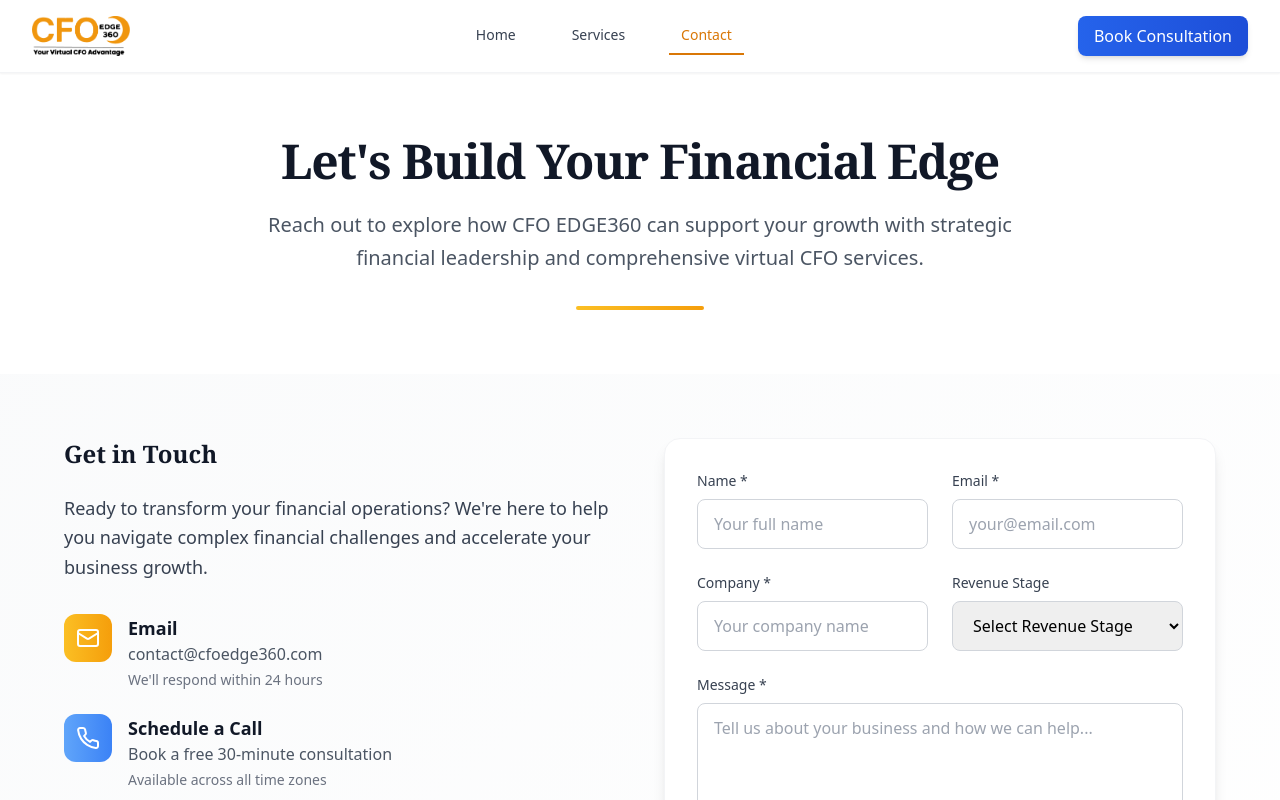
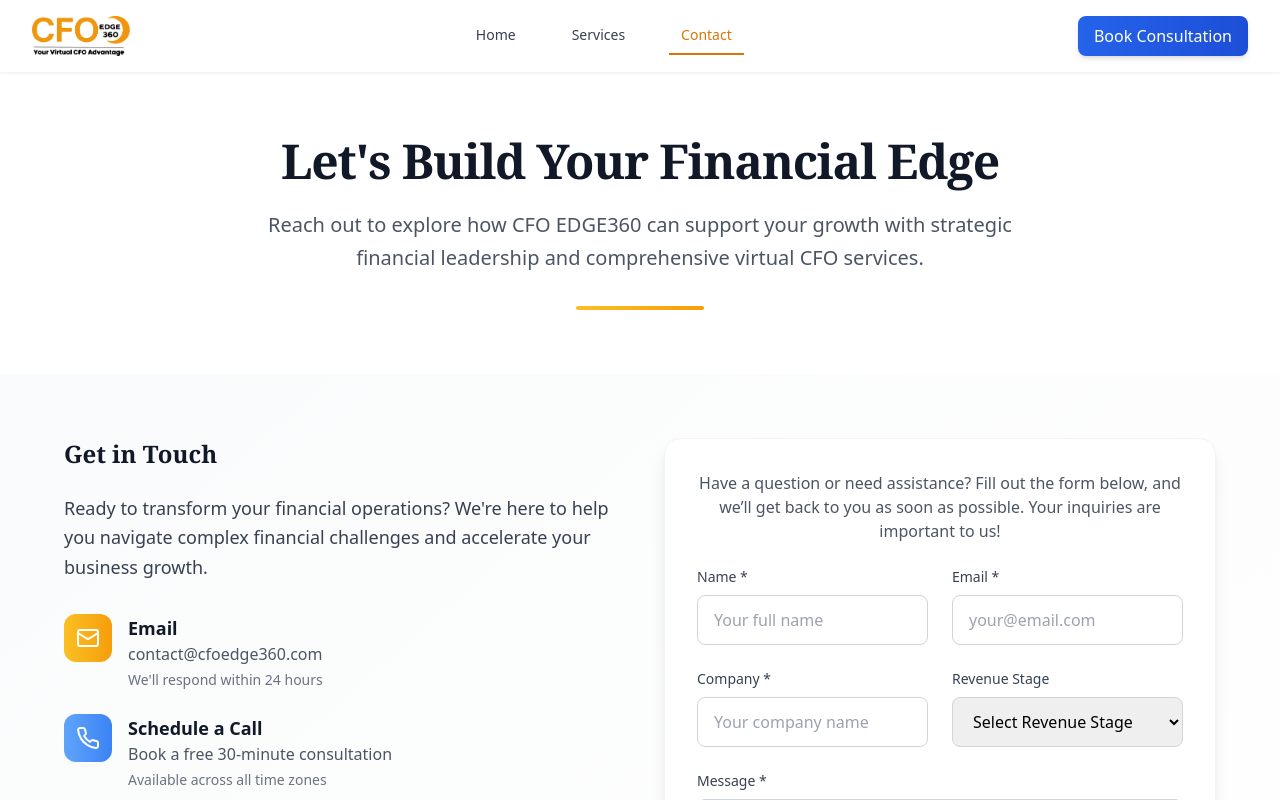
Before and after one commit to HridoyVaraby/CFO-Edge-360, a React (Vite) app: page /contact in a window 1280 px wide. Shown: the top 800 px of the page. Built offline with nearby package versions, Linux system fonts and the light colour scheme.

Commit message:
feat(contact): add introductory message to contact form
- Added a centered paragraph above the contact form
- Provided users with guidance on submitting inquiries
- Improved form section with additional user-friendly text
- Enhanced overall user experience on the contact page

```diff
--- a/src/pages/Contact.tsx
+++ b/src/pages/Contact.tsx
@@ -148,6 +148,11 @@ const Contact = () => {
 
             {/* Contact Form */}
             <div className="bg-white rounded-2xl p-8 shadow-lg border border-gray-100">
+              <div className="text-center mb-6">
+                <p className="text-gray-600">
+                  Have a question or need assistance? Fill out the form below, and we’ll get back to you as soon as possible. Your inquiries are important to us!
+                </p>
+              </div>
               <form onSubmit={handleSubmit} className="space-y-6">
                 <div className="grid grid-cols-1 sm:grid-cols-2 gap-6">
                   <div>
```
